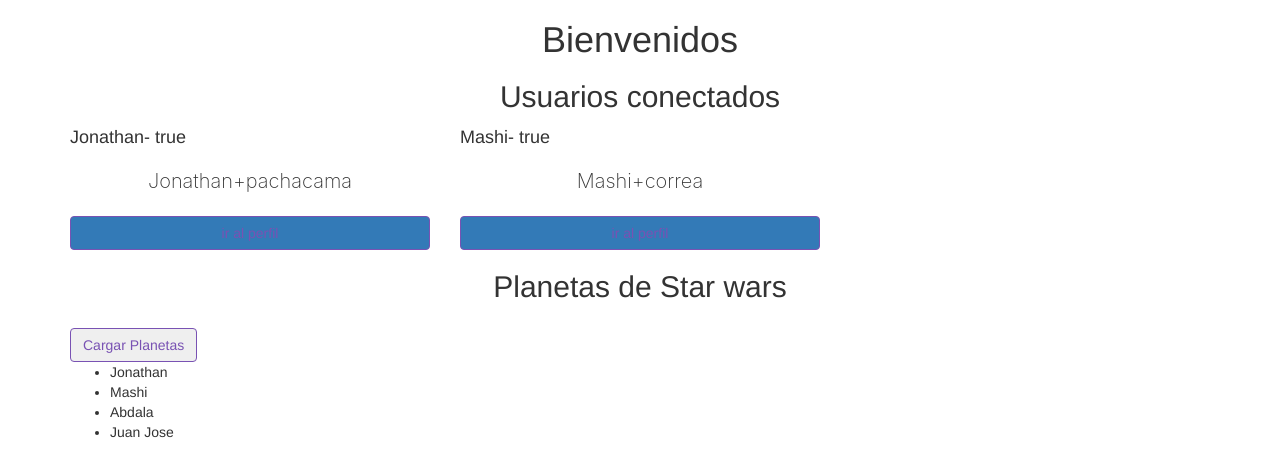
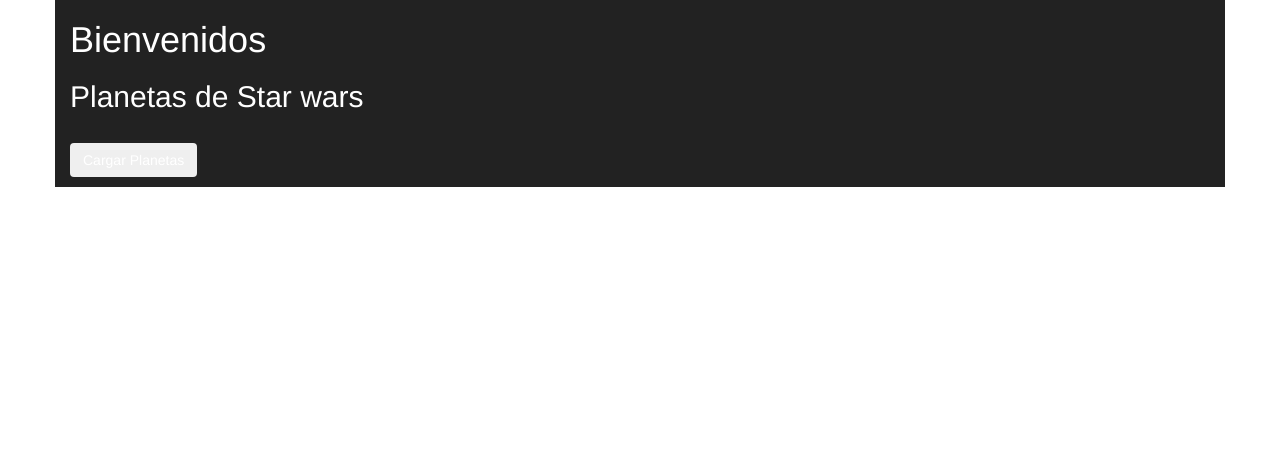
Before and after one commit to JonathaPachacama/TWJ-2017-A, an Angular app in the folder 04-Angular/A-Web/: page / in a window 1280 px wide. Shown: the top 476 px of the page. Built offline with nearby package versions, Linux system fonts and the light colour scheme.

Commit message:
deber planetas

```diff
--- a/04-Angular/A-Web/src/app/Componentes/inicio/inicio.component.css
+++ b/04-Angular/A-Web/src/app/Componentes/inicio/inicio.component.css
@@ -1,75 +1,99 @@
-.col-sm-2{
-  font-weight: 500;
-  padding: 2rem 1rem;
-  color: #8e869d;
-}
-#menuBootstrap{
+/*.col-sm-2{*/
+  /*font-weight: 500;*/
+  /*padding: 2rem 1rem;*/
+  /*color: #8e869d;*/
+/*}*/
+/*#menuBootstrap{*/
 
-  color: #040404;
+  /*color: #040404;*/
+/*}*/
+
+/*.logoBoostrap{*/
+  /*margin: 0 auto 2rem;*/
+  /*color: #cdbfe3;*/
+  /*border-color: #cdbfe3;*/
+  /*display: block;*/
+  /*width: 9rem;*/
+  /*height: 9rem;*/
+  /*font-size: 6.5rem;*/
+  /*text-align: center;*/
+  /*cursor: default;*/
+  /*background-color: #563d7c;*/
+  /*border-radius: 15%;*/
+/*}*/
+
+/*p{*/
+  /*display: block;*/
+  /*-webkit-margin-before: 1em;*/
+  /*-webkit-margin-after: 1em;*/
+  /*-webkit-margin-start: 0px;*/
+  /*-webkit-margin-end: 0px;*/
+  /*text-align: center;*/
+  /*font-family: -apple-system,system-ui,BlinkMacSystemFont,"Segoe UI",Roboto,"Helvetica Neue",Arial,sans-serif;*/
+  /*font-size: 2rem;*/
+  /*font-weight: 200;*/
+/*}*/
+
+/*.btn-lg{*/
+
+  /*color: #ffe484;*/
+  /*border-color: #ffe484;*/
+  /*border-radius: 1rem;*/
+  /*text-align: center;*/
+  /*border: solid;*/
+  /*padding-top: 1em;*/
+  /*padding-left: 1em;*/
+  /*padding-right: 1em;*/
+  /*background-color: #563d7c;*/
+
+/*}*/
+
+
+/*h1{*/
+  /*margin-bottom: .5rem;*/
+  /*color: #333;*/
+  /*text-align: center;*/
+/*}*/
+/*h2{*/
+  /*margin-bottom: .5rem;*/
+  /*text-align: center;*/
+/*}*/
+
+/*.btn{*/
+  /*font-weight: 500;*/
+  /*color: #7952b3;*/
+  /*border-color: #7952b3;*/
+/*}*/
+/*.language-html{*/
+  /*font-size: inherit;*/
+  /*color: #292b2c;*/
+  /*padding: 0;*/
+  /*font-size: inherit;*/
+  /*color: inherit;*/
+  /*background-color: transparent;*/
+  /*border-radius: 0;*/
+/*}*/
+
+.nombre{
+  color: #cbd1d2;
+  font: 12px Verdana,sans-serif;
+
+  font-size: 40px;
 }
 
-.logoBoostrap{
-  margin: 0 auto 2rem;
-  color: #cdbfe3;
-  border-color: #cdbfe3;
-  display: block;
-  width: 9rem;
-  height: 9rem;
-  font-size: 6.5rem;
-  text-align: center;
-  cursor: default;
-  background-color: #563d7c;
-  border-radius: 15%;
-}
+#lista{
+  font: 12px Verdana,sans-serif;
+  color: #aaa;
 
-p{
-  display: block;
-  -webkit-margin-before: 1em;
-  -webkit-margin-after: 1em;
-  -webkit-margin-start: 0px;
-  -webkit-margin-end: 0px;
-  text-align: center;
-  font-family: -apple-system,system-ui,BlinkMacSystemFont,"Segoe UI",Roboto,"Helvetica Neue",Arial,sans-serif;
+
   font-size: 2rem;
   font-weight: 200;
 }
-
-.btn-lg{
-
-  color: #ffe484;
-  border-color: #ffe484;
-  border-radius: 1rem;
-  text-align: center;
-  border: solid;
-  padding-top: 1em;
-  padding-left: 1em;
-  padding-right: 1em;
-  background-color: #563d7c;
-
+.imgplaneta{
+  border: 0;
+  vertical-align: bottom;
 }
-
-
-h1{
-  margin-bottom: .5rem;
-  color: #333;
-  text-align: center;
+.p{
+  font: 12px Verdana,sans-serif;
+  color: #449d44;
 }
-h2{
-  margin-bottom: .5rem;
-  text-align: center;
-}
-
-.btn{
-  font-weight: 500;
-  color: #7952b3;
-  border-color: #7952b3;
-}
-.language-html{
-  font-size: inherit;
-  color: #292b2c;
-  padding: 0;
-  font-size: inherit;
-  color: inherit;
-  background-color: transparent;
-  border-radius: 0;
-}
--- a/04-Angular/A-Web/src/app/Componentes/inicio/inicio.component.html
+++ b/04-Angular/A-Web/src/app/Componentes/inicio/inicio.component.html
@@ -297,21 +297,21 @@
 
 <!--directiva ngFor-->
 
-<div class="container">
+<div class="container" style="background-color: #222;   color: #ffffff;">
   <h1>Bienvenidos</h1>
-  <h2>Usuarios conectados</h2>
+  <!--<h2>Usuarios conectados</h2>-->
 
-  <div class="row">
-    <div  *ngFor="let usuario of arregloUsuarios">
-      <div class="col-sm-4" *ngIf="usuario.conectado"><div class="card" style="with: 20rem">
-        <div class="card-block">
-          <h4 class="card-title">{{usuario.nombre}}- {{usuario.conectado}}</h4>
-          <p class="card-text">{{usuario.nombre}}+{{usuario.apellido}}</p>
-          <a href="#" class="btn btn-primary btn-block">ir al perfil</a>
-        </div>
-      </div></div>
-    </div>
-  </div>
+  <!--<div class="row">-->
+  <!--<div  *ngFor="let usuario of arregloUsuarios">-->
+  <!--<div class="col-sm-4" *ngIf="usuario.conectado"><div class="card" style="with: 20rem">-->
+  <!--<div class="card-block">-->
+  <!--<h4 class="card-title">{{usuario.nombre}}- {{usuario.conectado}}</h4>-->
+  <!--<p class="card-text">{{usuario.nombre}}+{{usuario.apellido}}</p>-->
+  <!--<a href="#" class="btn btn-primary btn-block">ir al perfil</a>-->
+  <!--</div>-->
+  <!--</div></div>-->
+  <!--</div>-->
+  <!--</div>-->
 
   <h2>Planetas de Star wars</h2>
   <br>
@@ -325,11 +325,11 @@
   <!--<h1>{{planeta.name}}</h1>-->
   <!--</div>-->
   <!--</div>-->
-  <div>
-    <ul>
-      <li *ngFor="let usuario of arregloUsuarios">{{usuario.nombre}}</li>
-    </ul>
-  </div>
+  <!--<div>-->
+  <!--<ul>-->
+  <!--<li *ngFor="let usuario of arregloUsuarios">{{usuario.nombre}}</li>-->
+  <!--</ul>-->
+  <!--</div>-->
 
 
   <!--ngIf-->
@@ -346,4 +346,72 @@
   <!--<p *ngIf="null">NULL</p>-->
   <!--<p *ngIf="0">CERO</p>-->
   <!--<p *ngIf="nombre">NOMBRE</p>-->
+
+  <!--deber -->
+  <br>
+  <ul id="lista">
+    <li *ngFor="let planetas of planetas">
+      <div class="row">
+        <div class="col-sm-6">
+          <div class="imgplaneta" *ngIf="planetas.name=='Alderaan'" >
+            <img src="http://images2.wikia.nocookie.net/__cb20100207072546/masseffect/images/thumb/7/7d/2175_aeia.jpg/320px-2175_aeia.jpg" width="270" height="270" alt="">
+          </div>
+          <div class="imgplaneta" *ngIf="planetas.name=='Yavin IV'">
+            <img src="https://vignette4.wikia.nocookie.net/es.starwars/images/a/a0/Eaw_Yavin4.jpg/revision/latest/scale-to-width-down/350?cb=20080127231835" width="270" height="270" alt="">
+          </div>
+          <div class="imgplaneta" *ngIf="planetas.name=='Hoth'">
+            <img src="https://vignette4.wikia.nocookie.net/starwars/images/1/1d/Hoth_SWCT.png/revision/latest?cb=20160630022322" width="270" height="270" alt="">
+          </div>
+          <div class="imgplaneta" *ngIf="planetas.name=='Dagobah'">
+            <img src="https://s-media-cache-ak0.pinimg.com/originals/72/76/16/727616fdc990d43935ce284c695000d0.jpg" width="290" height="270" alt="">
+          </div>
+          <div class="imgplaneta" *ngIf="planetas.name=='Bespin'">
+            <img src="https://vignette3.wikia.nocookie.net/starwars/images/2/2c/Bespin_EotECR.png/revision/latest/scale-to-width-down/500?cb=20170222012550" width="270" height="270" alt="">
+          </div>
+          <div class="imgplaneta" *ngIf="planetas.name=='Endor'">
+            <img src="http://www.theforce.net/swtc/Pix/diagram/endorsys1.jpg" width="350" height="270" alt="">
+          </div>
+          <div class="imgplaneta" *ngIf="planetas.name=='Naboo'">
+            <img src="https://vignette2.wikia.nocookie.net/starwars/images/3/3c/Naboo.png/revision/latest?cb=20071124184023" width="300" height="270" alt="">
+          </div>
+          <div class="imgplaneta" *ngIf="planetas.name=='Coruscant'">
+            <img src="http://vignette1.wikia.nocookie.net/starwars/images/1/16/Coruscant-EotE.jpg/revision/latest?cb=20130908205521" width="290" height="270" alt="">
+          </div>
+          <div class="imgplaneta" *ngIf="planetas.name=='Kamino'">
+            <img src="https://vignette2.wikia.nocookie.net/swfanon/images/6/6b/Kamino_planet.jpg/revision/latest?cb=20070218002841" width="300" height="270" alt="" style="border: groove">
+          </div>
+          <div class="imgplaneta" *ngIf="planetas.name=='Geonosis'">
+            <img src="https://www.universeguide.com/pictures/geonosis.jpg" width="280" height="270" alt="">
+          </div>
+        </div>
+        <div class="col-sm-6">
+          <h2 class="nombre"><br><br><br>{{planetas.name}}</h2>
+        </div>
+
+      </div>
+      <br>
+      <div class="datosplanetas">
+        <p>Periodo de Rotacion:  {{planetas.rotation_period}}</p>
+        <p>Periodo Orbital: {{planetas.orbital_perio}}</p>
+        <p>Diametro: {{planetas.diameter}}</p>
+        <p>Clima: {{planetas.climate}}</p>
+        <p>Gravedad: {{planetas.gravity}}</p>
+        <p>Terrono: {{planetas.terrain}}</p>
+        <p>Superficie del Agua: {{planetas.surface_water}}</p>
+        <p>Poblacion: {{planetas.population}}</p>
+        <p>Residentes: {{planetas.residents}}</p>
+        <p>Films: {{planetas.films}}</p>
+        <p>Creado: {{planetas.created}}</p>
+        <p>Editado: {{planetas.edited}}</p>
+        <p>URL: {{planetas.url}}</p>
+        <br>
+        <br>
+      </div>
+
+    </li>
+  </ul>
+
+
+
+
 </div>
```
Also changed, not shown: 04-Angular/A-Web/src/app/Componentes/inicio/inicio.component.ts (+13 -0 lines).
